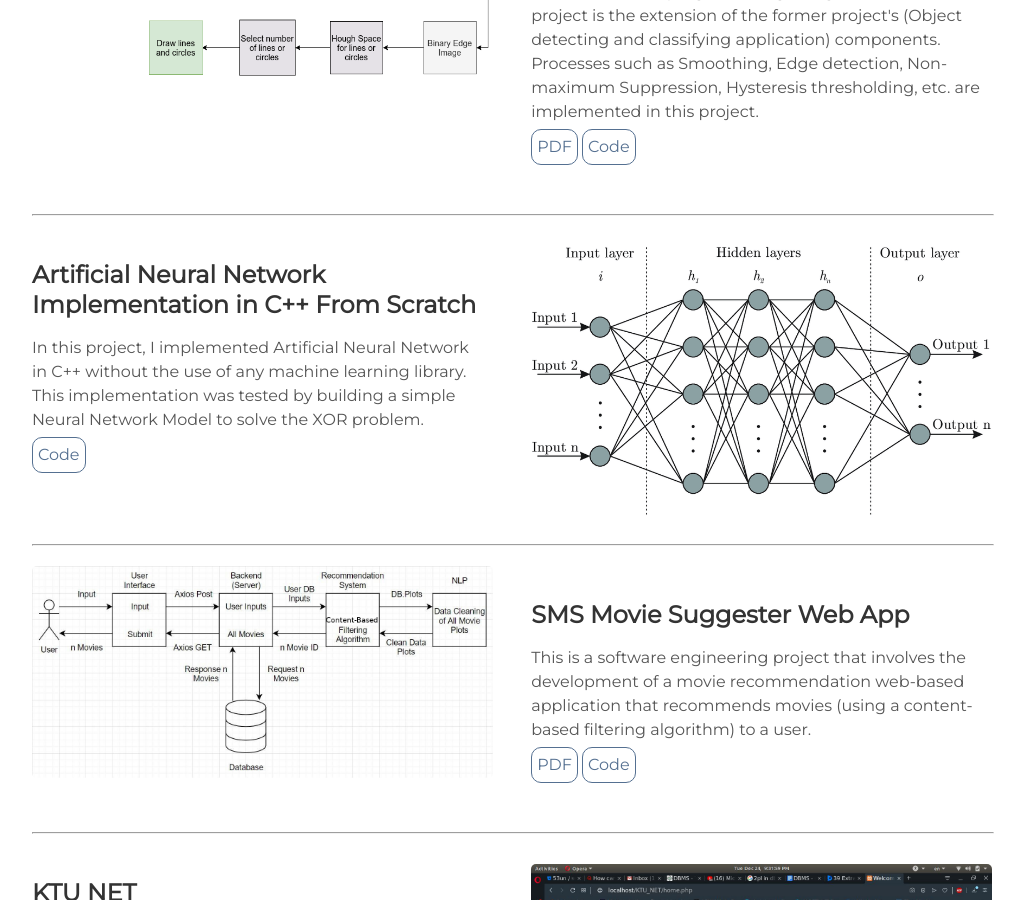
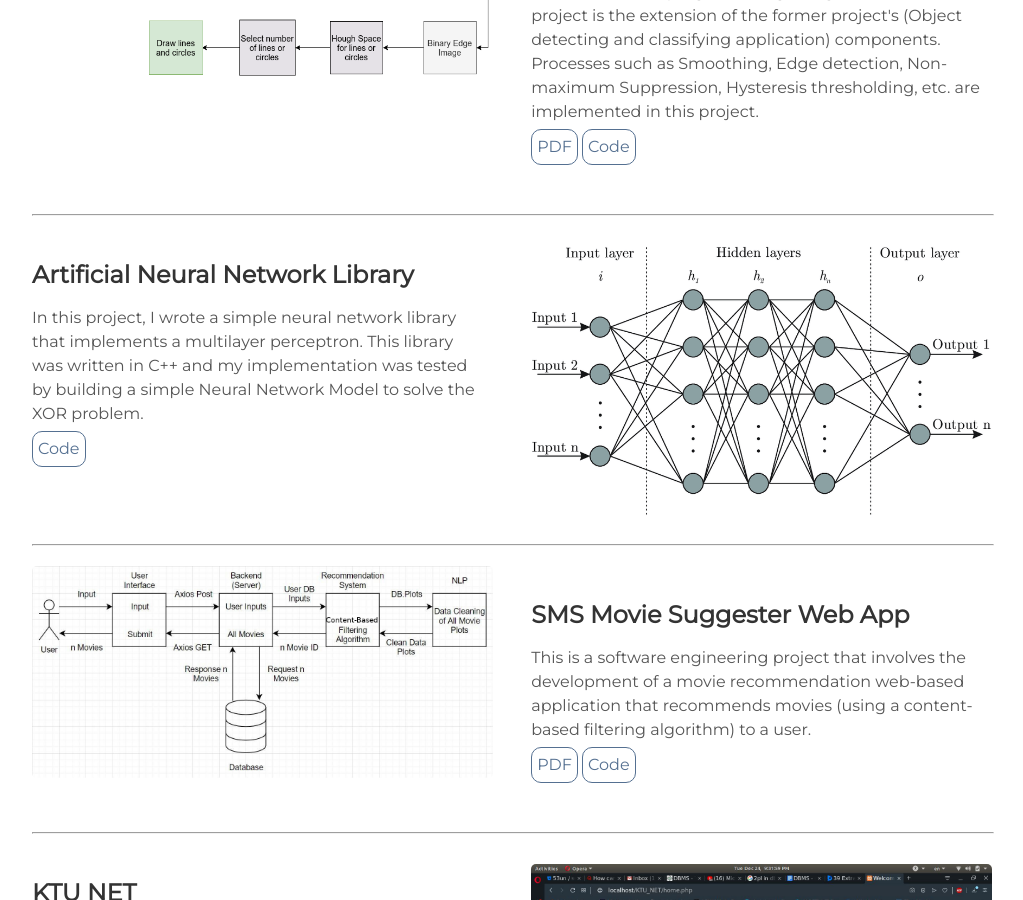
Before and after one commit to OluwaseunOjeleye/oluwaseunojeleye.github.io, a Jekyll site: the page built from index.html, in a window 1280 px wide and 900 px high, scrolled down 2393 px. Shown: the whole window, without its empty margins (128-1151 px from the left). Built offline with Jekyll 4.4.1, drawn with Linux system fonts in a browser that asks for light colours.

Commit message:
Update projects.html

```diff
--- a/_includes/projects.html
+++ b/_includes/projects.html
@@ -34,8 +34,8 @@
     <img alt="ANN" src="{{ "/assets/img/ANN.png" | prepend: site.baseurl }}" />
   </div>
   <div class="contents">
-    <h3>Artificial Neural Network Implementation in C++ From Scratch</h3>
-    <p>In this project, I implemented Artificial Neural Network in C++ without the use of any machine learning library. This implementation was tested by building a simple Neural Network Model to solve the XOR problem.  <br>
+    <h3>Artificial Neural Network Library</h3>
+    <p>In this project, I wrote a simple neural network library that implements a multilayer perceptron. This library was written in C++ and my implementation was tested by building a simple Neural Network Model to solve the XOR problem.  <br>
     <a class="project-link" href="https://github.com/OluwaseunOjeleye/Machine-Learning-and-Deep-Learning/tree/master/ANN">Code</a></p>
   </div>
 </div>
```
